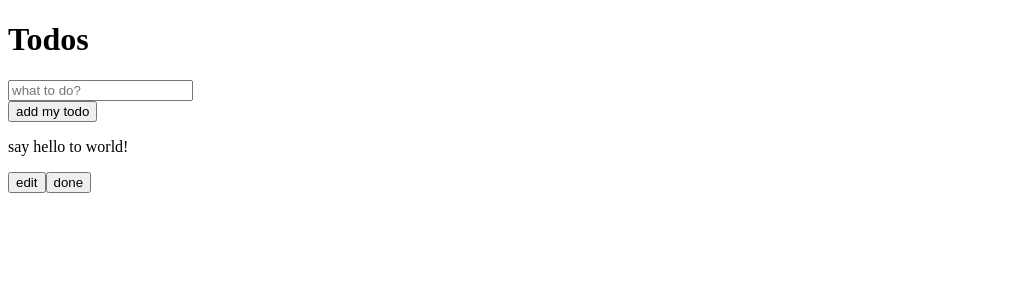
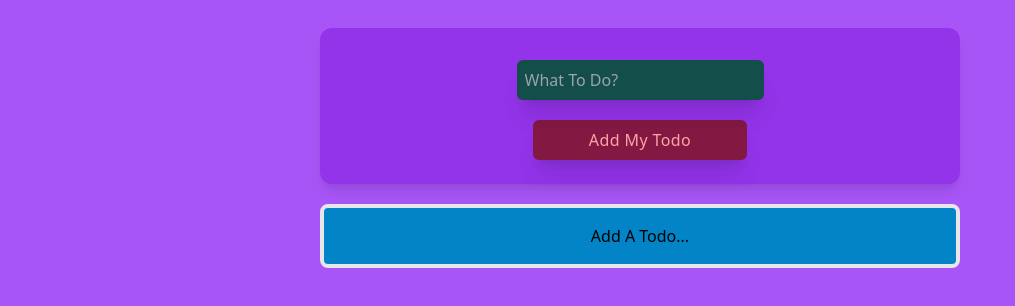
Before and after one commit to parham-mosadeq/todo-app-redux, a React (Create React App) app: page / in a window 1280 px wide. Shown: the top 306 px of the page, without its empty margins (0-1015 px from the left). Built offline with nearby package versions, Linux system fonts and the light colour scheme.

Commit message:
login added, styling

```diff
--- a/package.json
+++ b/package.json
@@ -11,7 +11,7 @@
     "react-redux": "^8.0.4",
     "react-scripts": "5.0.1",
     "redux": "^4.2.0",
-    "uuidv4": "^6.2.13",
+    "uuid": "^9.0.0",
     "web-vitals": "^2.1.4"
   },
   "scripts": {
--- a/postcss.config.js
+++ b/postcss.config.js
@@ -1,8 +1,5 @@
-/** @type {import('tailwindcss').Config} */
 module.exports = {
-  content: ['./src/**/*.{js,jsx,ts,tsx}'],
-  theme: {
-    extend: {},
+  plugins: {
+    tailwindcss: { config: './tailwindcss-config.js' },
   },
-  plugins: [],
 };
--- a/src/App.js
+++ b/src/App.js
@@ -9,11 +9,9 @@ import Todos from './components/Todos';
 
 const App = () => {
   return (
-    <main>
-      <h1>Todos</h1>
-
+    <main className=' h-screen flex flex-row align-center justify-center text-center  '>
       <Provider store={store}>
-        <article>
+        <article className='w-screen'>
           <Todos />
         </article>
       </Provider>
--- /dev/null
+++ b/src/components/Todo.js
@@ -0,0 +1,29 @@
+import React from 'react';
+// redux
+import { useSelector, useDispatch } from 'react-redux';
+// actions
+import { doneTodo, editTodo, removeTodo } from '../redux/todos/actionTodo';
+
+const Todo = ({ txt, id }) => {
+  const dispatch = useDispatch();
+
+  const isDone = useSelector((state) => state.todoReducer.isDone);
+
+  return (
+    <div className='  '>
+      <p>{txt}</p>
+      <div>
+        <button onClick={() => dispatch(editTodo(id))}>edit</button>
+        <button
+          className=''
+          onClick={() => dispatch(doneTodo(id))}
+        >
+          {isDone ? 'not yet' : 'done'}
+        </button>
+        <button onClick={() => dispatch(removeTodo(id))}> remove</button>
+      </div>
+    </div>
+  );
+};
+
+export default Todo;
--- a/src/components/Todos.js
+++ b/src/components/Todos.js
@@ -1,30 +1,75 @@
-import React from 'react';
+import React, { useEffect, useRef } from 'react';
+// redux
+import { useSelector, useDispatch } from 'react-redux';
+
+// actions
+import { textTodo, addTodo } from '../redux/todos/actionTodo';
+
+// component
+import Todo from './Todo';
 
 const Todos = () => {
+  const inputData = useSelector((state) => state.todoReducer.textTodo);
+
+  const todosArray = useSelector((state) => state.todoReducer.todos);
+  // const todosArray = JSON.parse(localStorage.getItem('todo'));
+  const dispatch = useDispatch();
+
+  const focusOnInput = useRef();
+
+  useEffect(() => {
+    focusOnInput.current.focus();
+  });
+
   return (
-    <div>
+    <div className='bg-purple-500  h-screen capitalize  pt-5'>
+      {/* form start */}
+      <form
+        className=' mt-2 w-1/2 mr-auto ml-auto rounded-xl bg-purple-600 shadow-lg h-1/5   pt-8'
+        onClick={(e) => e.preventDefault()}
+      >
         {/* input start */}
         <div>
-        <input type='text' placeholder='what to do?' />
+          <input
+            ref={focusOnInput}
+            value={inputData}
+            onChange={(e) => dispatch(textTodo(e.target.value))}
+            type='text'
+            placeholder='what to do?'
+            className='bg-teal-900 shadow-xl rounded-md  capitalize focus:outline-0 hover: cursor-pointer p-2'
+          />
         </div>
         {/* input end */}
 
         {/* button start */}
-      <div>
-        <button>add my todo</button>
+        <div className='mt-5 text-red-300  rounded-md shadow-xl w-1/3 mr-auto ml-auto bg-pink-900'>
+          <button
+            className='capitalize tracking-wide pl-1 pr-1 pt-2 pb-2 hover:shadow-lg'
+            onClick={() => dispatch(addTodo())}
+          >
+            add my todo
+          </button>
         </div>
+      </form>
+      {/* form end */}
+
       {/* button end */}
 
       {/* show todo */}
-      <article>
+      <article className='bg-sky-600 w-6/12 mr-auto ml-auto mt-5 rounded-lg p-4 border-4'>
         {/* todo start */}
-        <div>
-          <p>say hello to world!</p>
-          <div>
-            <button>edit</button>
-            <button>done</button>
+        {todosArray.length ? (
+          todosArray.map((todo) => {
+            const { id, txt } = todo;
+            return (
+              <div className='mt-4 mb-4 p-3  bg-yellow-200 rounded-md '>
+                <Todo key={id} txt={txt} id={id} />
               </div>
-        </div>
+            );
+          })
+        ) : (
+          <h2>add a todo...</h2>
+        )}
         {/* todo end */}
       </article>
       {/* show todo */}
--- /dev/null
+++ b/src/index.css
@@ -0,0 +1,3 @@
+@tailwind base;
+@tailwind components;
+@tailwind utilities;
--- a/src/index.js
+++ b/src/index.js
@@ -1,6 +1,7 @@
 import React from 'react';
 import ReactDOM from 'react-dom/client';
 import App from './App';
+import './index.css';
 
 const root = ReactDOM.createRoot(document.getElementById('root'));
 root.render(
--- a/src/redux/todos/actionTodo.js
+++ b/src/redux/todos/actionTodo.js
@@ -1,7 +1,13 @@
-const addTodo = (e) => {
+const textTodo = (e) => {
+  return {
+    type: 'TEXT_TODO',
+    payload: e,
+  };
+};
+
+const addTodo = () => {
   return {
     type: 'ADD_TODO',
-    payload: e,
   };
 };
 
@@ -19,4 +25,11 @@ const doneTodo = (id) => {
   };
 };
 
-export { addTodo, doneTodo, editTodo };
+const removeTodo = (id) => {
+  return {
+    type: 'REMOVE_TODO',
+    payload: id,
+  };
+};
+
+export { addTodo, textTodo, doneTodo, editTodo, removeTodo };
--- a/src/redux/todos/reducerTodo.js
+++ b/src/redux/todos/reducerTodo.js
@@ -1,9 +1,57 @@
+import { v4 as uuidv4 } from 'uuid';
+
 const initState = {
-  todo: '',
+  textTodo: '',
+  todos: [],
+  isDone: false,
 };
-
 const reducerTodo = (state = initState, action) => {
   switch (action.type) {
+    case 'TEXT_TODO':
+      return {
+        ...state,
+        textTodo: action.payload,
+      };
+
+    case 'ADD_TODO':
+      if (state.textTodo) {
+        state.todos.push({ id: uuidv4(), txt: state.textTodo });
+        return {
+          ...state,
+          textTodo: '',
+        };
+      } else {
+        return {
+          ...state,
+          textTodo: '',
+        };
+      }
+
+    case 'REMOVE_TODO':
+      const newItems = state.todos.filter((item) => {
+        return item.id !== action.payload;
+      });
+      return {
+        ...state,
+        todos: newItems,
+      };
+
+    case 'DONE_TODO':
+      const finished = state.todos.find((item) => item.id === action.payload);
+      console.log(finished.txt);
+      return {
+        ...state,
+        isDone: !state.isDone,
+      };
+
+    case 'EDIT_TODO':
+      const editedItem = state.todos.find((item) => item.id === action.payload);
+
+      return {
+        ...state,
+        textTodo: `edited: - ${editedItem.txt}`,
+      };
+
     default:
       return state;
   }
--- a/tailwind.config.js
+++ b/tailwind.config.js
@@ -1,8 +1,8 @@
 /** @type {import('tailwindcss').Config} */
 module.exports = {
-  content: [],
+  content: ['./src/**/*.{js,jsx,ts,tsx}'],
   theme: {
     extend: {},
   },
   plugins: [],
-}
+};
```
Also changed, not shown: 1 other file (tests, documents, lock files or other folders). Lines whose indentation alone changed are shown as unchanged.
